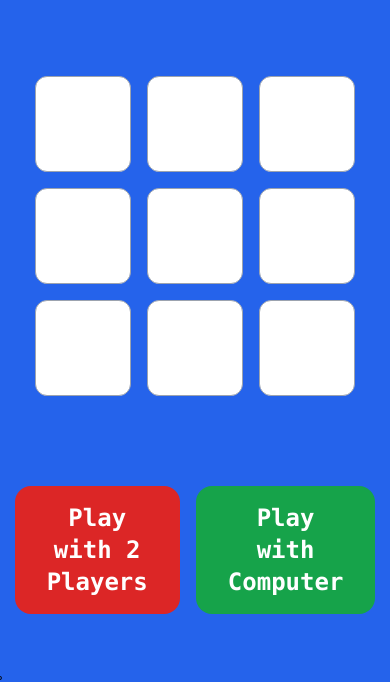
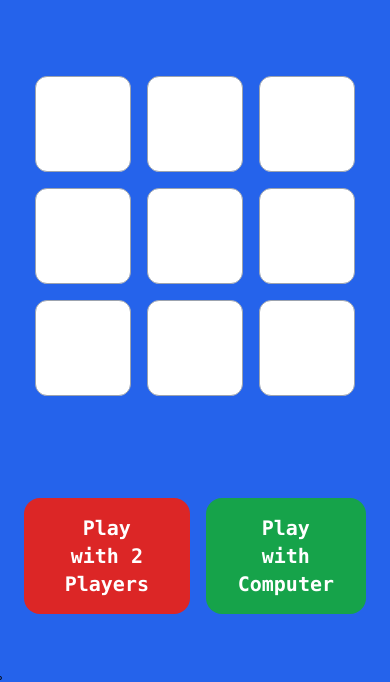
Before and after one commit to parthasdey2304/tic-tac-toe, a plain HTML site: page index.html in a window 390 px wide. Shown: the part 186-868 px from the top of the page. Drawn offline with nearby package versions, Linux system fonts and the light colour scheme.

Commit message:
minor changes have been made

```diff
--- a/index.html
+++ b/index.html
@@ -25,8 +25,8 @@
   </div>
 
   <div class="flex w-full justify-center items-center mt-4 absolute bottom-5 p-4">
-    <button onclick="chooseGameMode('2-players')" class="bg-red-600 text-white px-8 py-4 rounded-2xl m-2 text-2xl font-bold font-mono focus:bg-white focus:border-2 focus:border-red-600 focus:text-red-600">Play with 2 Players</button>
-    <button onclick="chooseGameMode('computer')" class="bg-green-600 text-white px-8 py-4 rounded-2xl m-2 text-2xl font-bold font-mono focus:bg-white focus:border-2 focus:border-green-600 focus:text-green-600">Play with Computer</button>
+    <button onclick="chooseGameMode('2-players')" class="bg-red-600 text-white px-8 py-4 rounded-2xl m-2 text-xl md:text-2xl font-bold font-mono focus:bg-white focus:border-2 focus:border-red-600 focus:text-red-600">Play with 2 Players</button>
+    <button onclick="chooseGameMode('computer')" class="bg-green-600 text-white px-8 py-4 rounded-2xl m-2 text-xl md:text-2xl font-bold font-mono focus:bg-white focus:border-2 focus:border-green-600 focus:text-green-600">Play with Computer</button>
   </div>
 
   <script>
```
